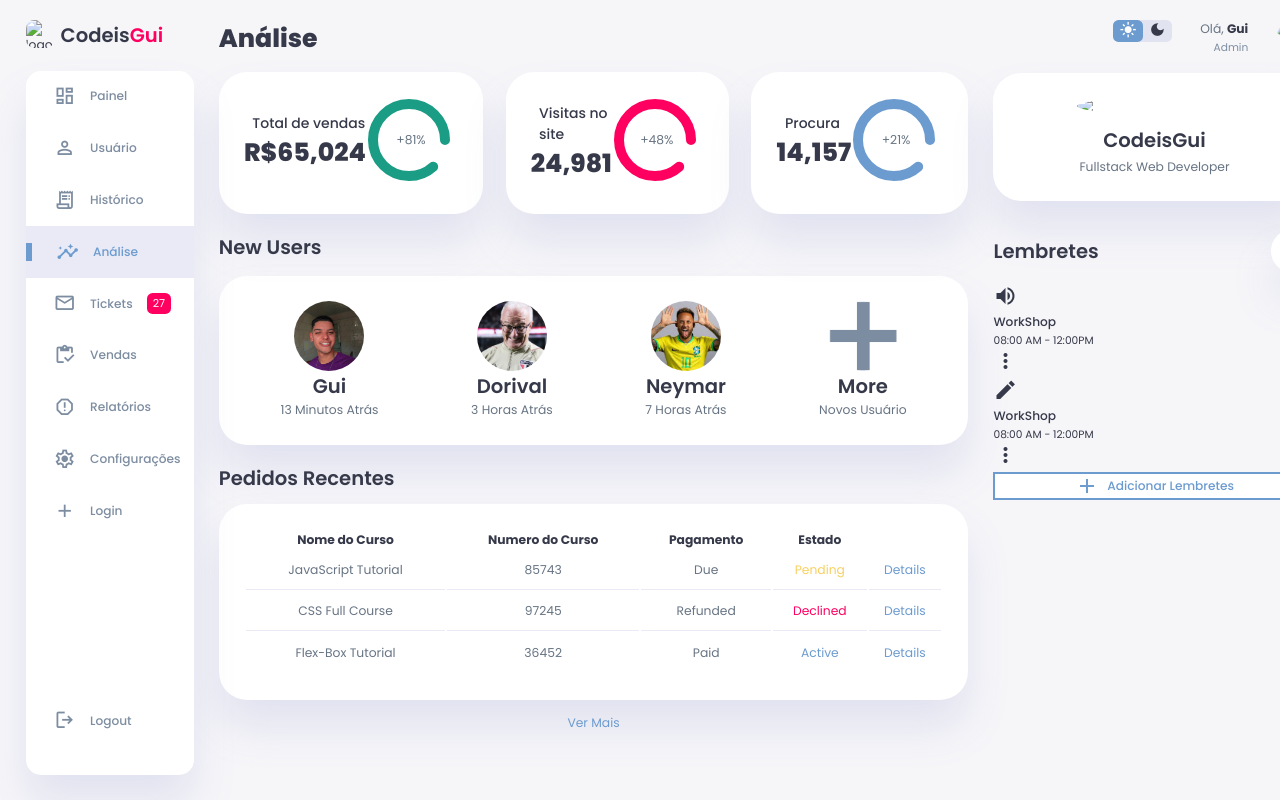
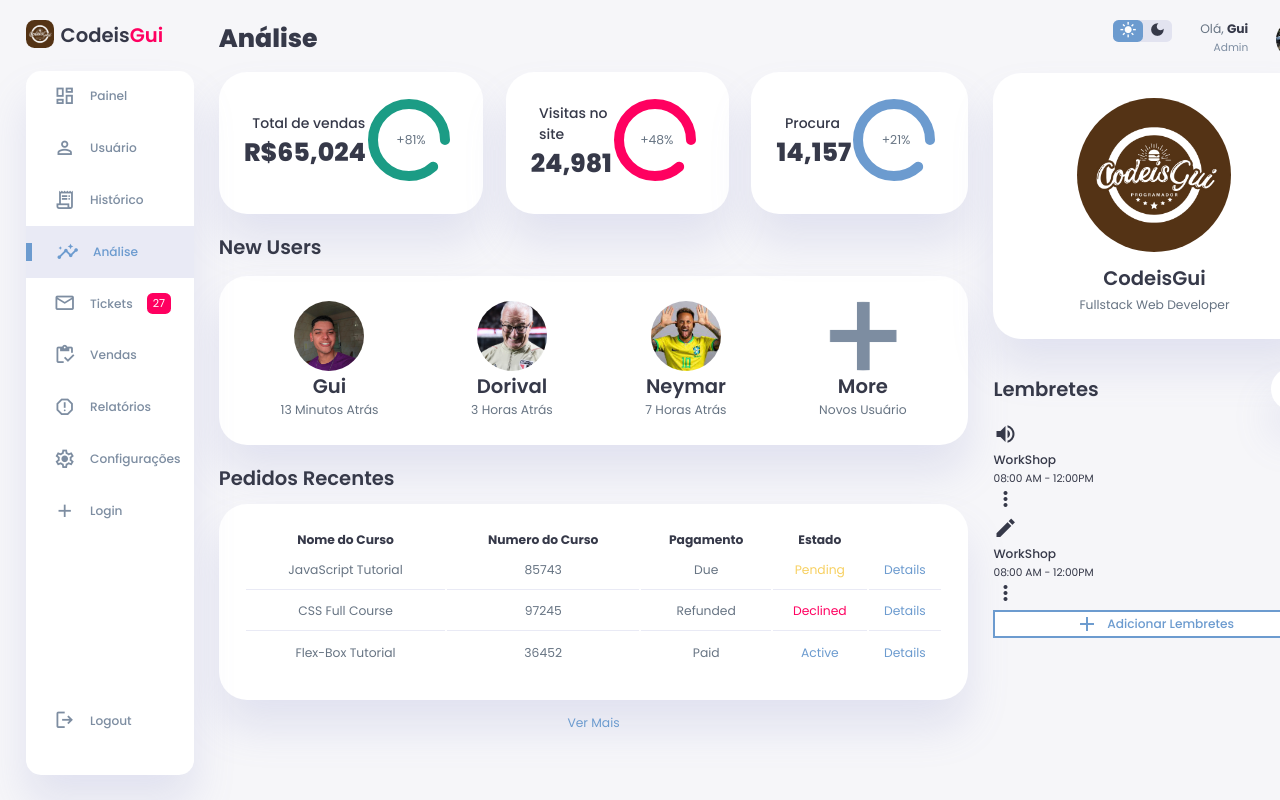
Before and after one commit to CodeisGui/dashboard, a plain HTML site: page index.html in a window 1280 px wide. Shown: the top 800 px of the page. Drawn offline with nearby package versions, Linux system fonts and the light colour scheme; the site is published under a folder, as on GitHub Pages, so addresses that start at the root find nothing.

Commit message:
Arrumando as fotos
Arrumando as fotos de logos.

```diff
--- a/index.html
+++ b/index.html
@@ -15,7 +15,7 @@
         <aside>
             <div class="toggle">
                 <div class="logo">
-                    <img src="/image/3.png" alt="logo">
+                    <img src="image/3.png">
                     <h2>Codeis<span class="danger">Gui</span></h2>
                 </div>
                 <div class="close" id="close-btn">
@@ -225,7 +225,7 @@
                         <small class="text-muted">Admin</small>
                     </div>
                     <div class="profile-photo">
-                        <img src="/image/Gui moto sorriso.jpg" >
+                        <img src="image/Gui moto sorriso.jpg">
                     </div>
                 </div>
             </div>
@@ -233,7 +233,7 @@
 
             <div class="user-profile">
                 <div class="logo">
-                    <img src="/image/3.png">
+                    <img src="image/3.png">
                     <h2>CodeisGui</h2>
                     <p>Fullstack Web Developer</p>
                 </div>
```
